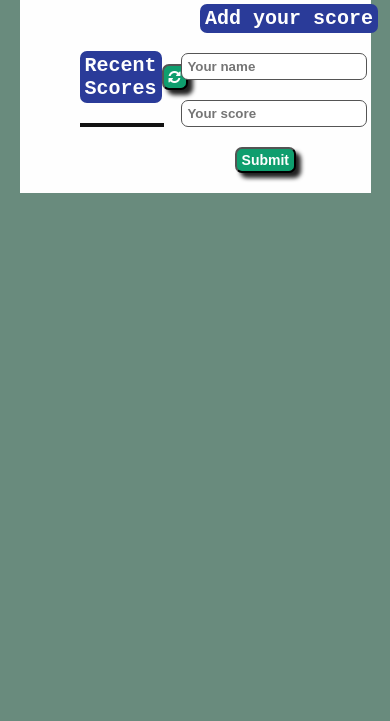
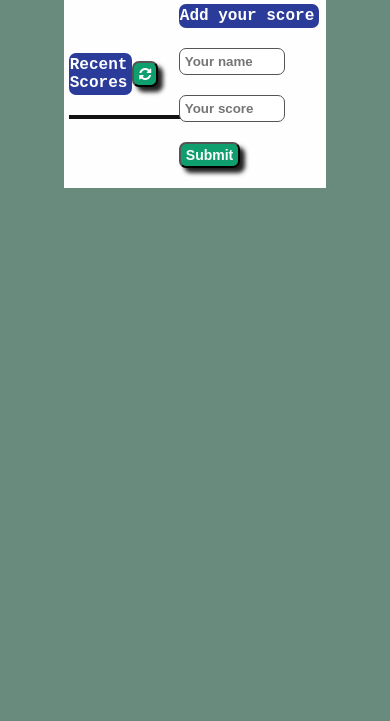
Before and after one commit to amare1990/LeaderBoard, a website built with webpack: page src/index.html in a window 390 px wide. Shown: the part 123-844 px from the top of the page. Built offline with nearby package versions, Linux system fonts and the light colour scheme; no server answers.

Commit message:
Modify refactoring the app for the mobile version

```diff
--- a/src/style.css
+++ b/src/style.css
@@ -40,7 +40,7 @@ body {
   justify-content: space-between;
   gap: 20px;
   padding-right: 36px;
-  width: 50%;
+  width: 40%;
 }
 
 .score-container {
@@ -122,20 +122,43 @@ input {
 
 @media screen and (max-width: 767.98px) {
   .wrapper {
-    padding: 20px 50px 20px 10px;
-    width: 90%;
+    padding: 20px 1px 20px 5px;
+    width: 67%;
     height: auto;
     background-color: #fefefe;
     margin: 50px auto;
+  }
+  .container {
+    padding-left: 5px;
+    padding-top: 20px;
+    display: flex;
+    align-items: center;
+    justify-content: center;
+  }
+
+  .add-score-text {
+    margin-left: 10px;
+  }
+
+  .sub-title {
+    padding-left: 1px;
+    font-size: 16px;
   }
 
   .input-field {
     display: flex;
     flex-direction: column;
-    align-items: center;
+    align-items: flex-start;
     justify-content: space-between;
     gap: 20px;
-    width: 80%;
+  }
+
+  input {
+    width: 70%;
+  }
+
+  .score-container {
+    width: 115px;
   }
 
   .submit-btn {
```
